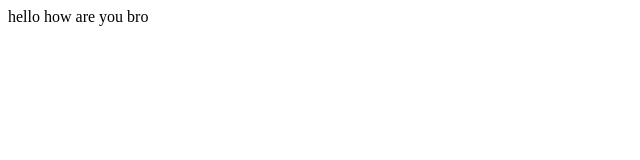
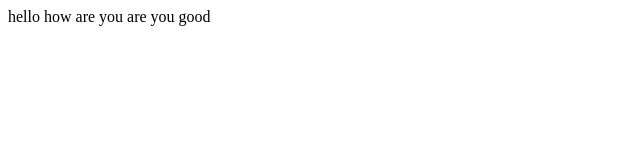
Before and after one commit to Fuzail22/Learning-git, a plain HTML site: page index.html in a window 1280 px wide. Shown: the full height of the page, 0-640 px from the left. Drawn offline with Linux system fonts and the light colour scheme.

Commit message:
new branch initial commit

```diff
--- a/index.html
+++ b/index.html
@@ -4,6 +4,6 @@
     <title>abc</title>
 </head>
 
-<body>hello how are you bro</body>
+<body>hello how are you are you good</body>
 
 </html>
```
Also changed, not shown: steps.txt.
